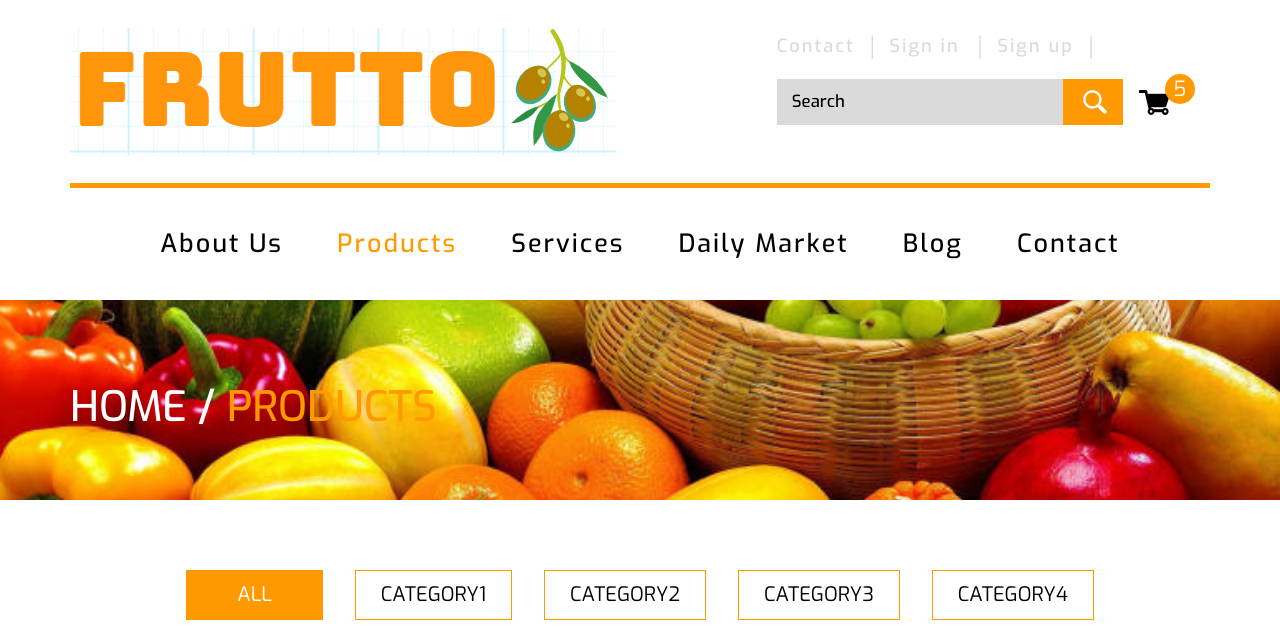
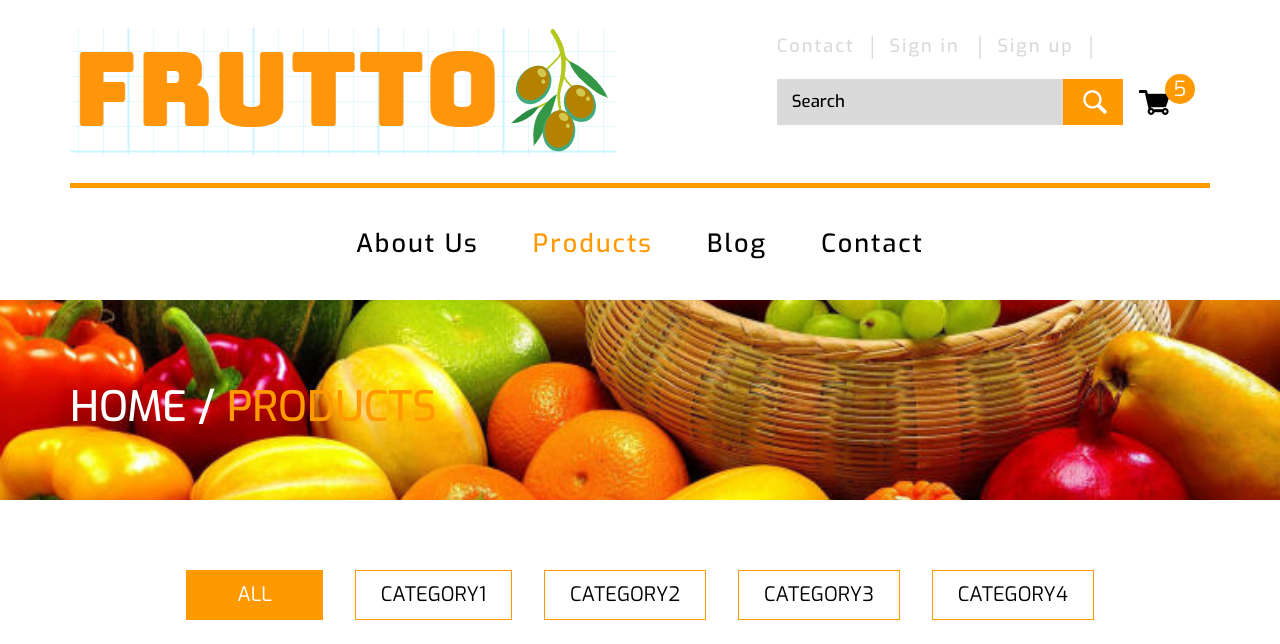
Before and after one commit to nullBit18/Weebtech-Project-Frutto, a plain HTML site: page web/product.html in a window 1280 px wide. Shown: the top 644 px of the page. Drawn offline with Linux system fonts and the light colour scheme.

Commit message:
Update product.html
Removed daily market and services

```diff
--- a/web/product.html
+++ b/web/product.html
@@ -40,14 +40,7 @@ Smartphone Compatible web template, free webdesigns for Nokia, Samsung, LG, Sony
 							<li class="in-up"><a href="signin.html" class="scroll"> Sign in </a> <label>|</label></li>
 							<li><a href="signup.html" class="scroll">Sign up</a> <label>|</label></li>
 							<li>
-								<!--
-									<select tabindex="4" class="dropdown">
-										<option value="" class="label" value="">Currency</option>
-										<option value="1">Dollar</option>
-										<option value="2">Euro</option>
-									</select>
-							</li>
-						-->
+
 						</ul>
 				</div>
 				<div class="search-top">
@@ -72,8 +65,7 @@ Smartphone Compatible web template, free webdesigns for Nokia, Samsung, LG, Sony
 					<ul>
 						<li ><a href="about.html">About Us</a></li>
 						<li class="active"><a href="product.html" > Products</a></li>
-						<li><a href="services.html" > Services </a></li>
-						<li><a href="404.html" >Daily Market</a></li>
+
 						<li><a href="blog.html" > Blog </a></li>
 						<li><a href="contact.html" > Contact </a></li>
 					</ul>
```
